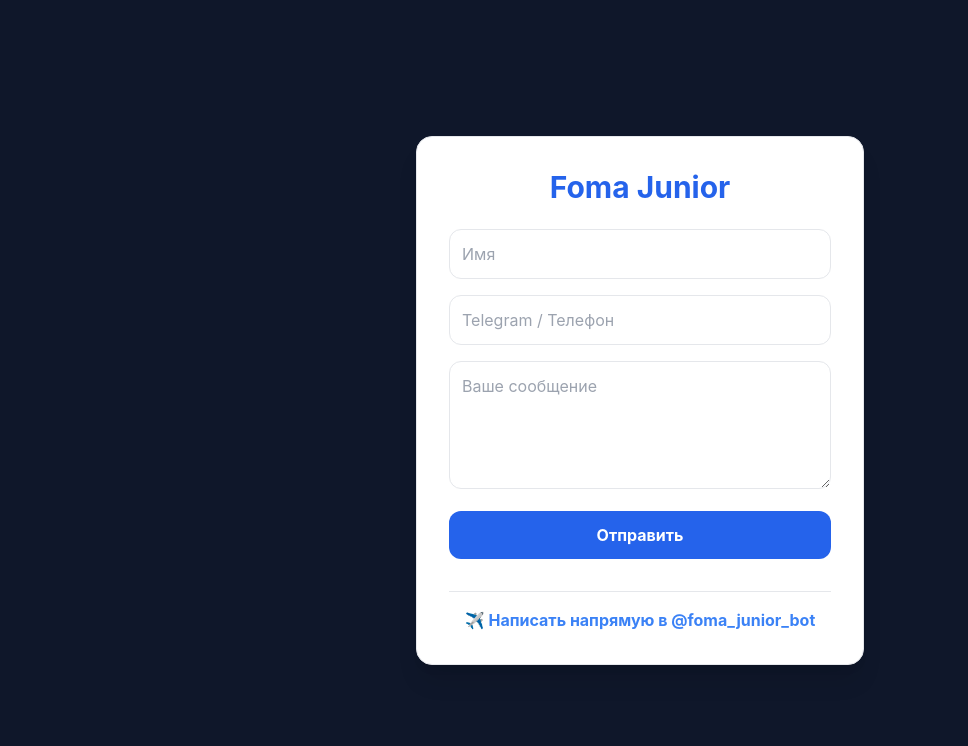
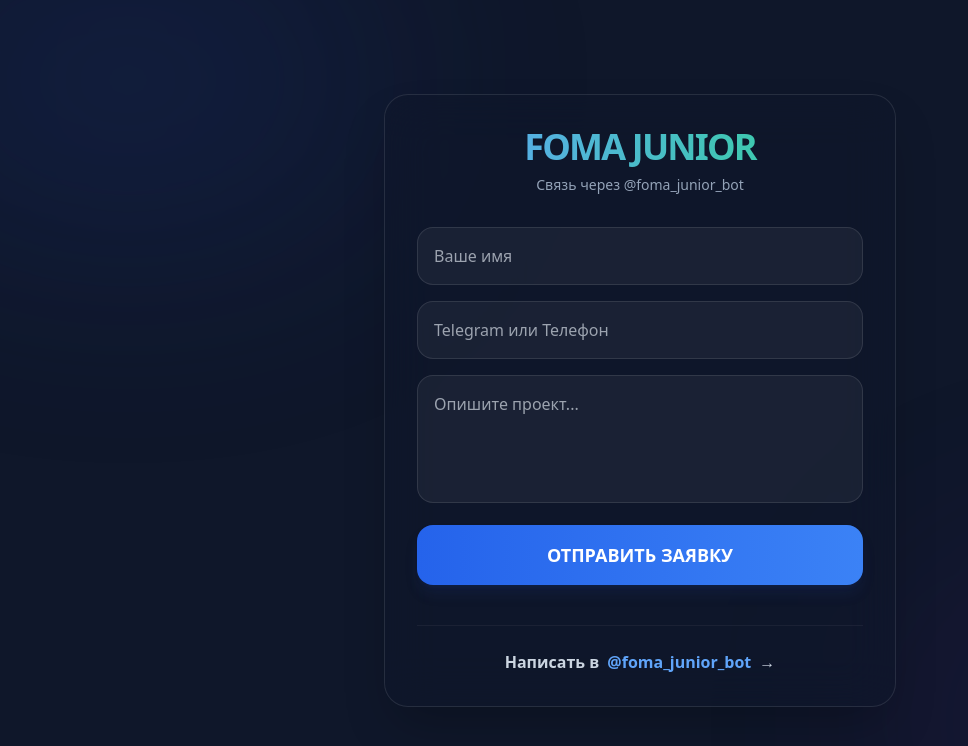
Before and after one commit to F0m0chka/my-portfolio, a Next.js app: page / in a window 1280 px wide. Shown: the top 746 px of the page, without its empty margins (0-968 px from the left). Built offline with nearby package versions, Linux system fonts and the light colour scheme.

Commit message:
UI Upgrade: restored contrast style with animations and background effects

```diff
--- a/app/page.tsx
+++ b/app/page.tsx
@@ -5,9 +5,11 @@
   const [name, setName] = useState('');
   const [contact, setContact] = useState('');
   const [message, setMessage] = useState('');
+  const [status, setStatus] = useState('');
 
   const handleSubmit = async (e: React.FormEvent) => {
     e.preventDefault();
+    setStatus('sending');
     const response = await fetch('/api/telegram', {
       method: 'POST',
       headers: { 'Content-Type': 'application/json' },
@@ -15,28 +17,64 @@
     });
 
     if (response.ok) {
-      alert("✅ Сообщение отправлено в @foma_junior_bot!");
+      setStatus('success');
       setName(''); setContact(''); setMessage('');
+      setTimeout(() => setStatus(''), 3000);
     } else {
-      alert("❌ Ошибка. Проверьте токен в api/telegram/route.ts");
+      setStatus('error');
     }
   };
 
   return (
-    <main className="min-h-screen flex flex-col items-center justify-center p-4">
-      <div className="w-full max-w-md bg-white p-8 rounded-2xl shadow-xl border text-black">
-        <h1 className="text-3xl font-bold mb-6 text-blue-600 text-center">Foma Junior</h1>
+    <main className="min-h-screen relative overflow-hidden bg-[#0f172a] text-white font-sans flex items-center justify-center p-4">
+      {/* Интересный бэкграунд: анимированные пятна */}
+      <div className="absolute top-[-10%] left-[-10%] w-[40%] h-[40%] bg-blue-900/30 rounded-full blur-[120px] animate-pulse"></div>
+      <div className="absolute bottom-[-10%] right-[-10%] w-[40%] h-[40%] bg-purple-900/20 rounded-full blur-[120px] animate-pulse" style={{animationDelay: '2s'}}></div>
+
+      <div className="relative z-10 w-full max-w-lg bg-slate-900/50 backdrop-blur-xl p-8 rounded-3xl shadow-2xl border border-white/10">
+        <header className="text-center mb-8">
+          <h1 className="text-4xl font-black tracking-tighter bg-gradient-to-r from-blue-400 to-emerald-400 bg-clip-text text-transparent uppercase">
+            Foma Junior
+          </h1>
+          <p className="text-slate-400 mt-2 text-sm font-medium">Связь через @foma_junior_bot</p>
+        </header>
+
         <form onSubmit={handleSubmit} className="space-y-4">
-          <input className="w-full p-3 border rounded-xl" placeholder="Имя" value={name} onChange={e => setName(e.target.value)} required />
-          <input className="w-full p-3 border rounded-xl" placeholder="Telegram / Телефон" value={contact} onChange={e => setContact(e.target.value)} required />
-          <textarea className="w-full p-3 border rounded-xl h-32" placeholder="Ваше сообщение" value={message} onChange={e => setMessage(e.target.value)} required />
-          <button type="submit" className="w-full bg-blue-600 text-white py-3 rounded-xl font-bold hover:bg-blue-700 transition">Отправить</button>
+          <input
+            className="w-full p-4 bg-white/5 border border-white/10 rounded-2xl outline-none focus:border-blue-500 focus:ring-1 focus:ring-blue-500 transition-all"
+            placeholder="Ваше имя" value={name} onChange={e => setName(e.target.value)} required
+          />
+          <input
+            className="w-full p-4 bg-white/5 border border-white/10 rounded-2xl outline-none focus:border-blue-500 focus:ring-1 focus:ring-blue-500 transition-all"
+            placeholder="Telegram или Телефон" value={contact} onChange={e => setContact(e.target.value)} required
+          />
+          <textarea
+            className="w-full p-4 bg-white/5 border border-white/10 rounded-2xl outline-none focus:border-blue-500 focus:ring-1 focus:ring-blue-500 transition-all h-32 resize-none"
+            placeholder="Опишите проект..." value={message} onChange={e => setMessage(e.target.value)} required
+          />
+
+          <button
+            type="submit"
+            disabled={status === 'sending'}
+            className="w-full bg-gradient-to-r from-blue-600 to-blue-500 hover:from-blue-500 hover:to-blue-400 text-white py-4 rounded-2xl font-bold text-lg shadow-lg shadow-blue-900/20 transform transition-all active:scale-95 disabled:opacity-50"
+          >
+            {status === 'sending' ? 'Отправка...' : 'ОТПРАВИТЬ ЗАЯВКУ'}
+          </button>
         </form>
-        <div className="mt-8 text-center border-t pt-4">
-          <a href="https://t.me/foma_junior_bot" target="_blank" className="text-blue-500 font-bold hover:underline">
-            ✈️ Написать напрямую в @foma_junior_bot
+
+        {status === 'success' && <p className="text-emerald-400 text-center mt-4 animate-bounce">✅ Получено! Проверь Telegram.</p>}
+
+        <footer className="mt-10 text-center border-t border-white/5 pt-6">
+          <a
+            href="https://t.me/foma_junior_bot"
+            target="_blank"
+            className="group inline-flex items-center gap-2 text-slate-300 hover:text-white transition-colors font-semibold"
+          >
+            <span>Написать в</span>
+            <span className="text-blue-400 group-hover:underline">@foma_junior_bot</span>
+            <span className="transform group-hover:translate-x-1 transition-transform">→</span>
           </a>
-        </div>
+        </footer>
       </div>
     </main>
   );
```
